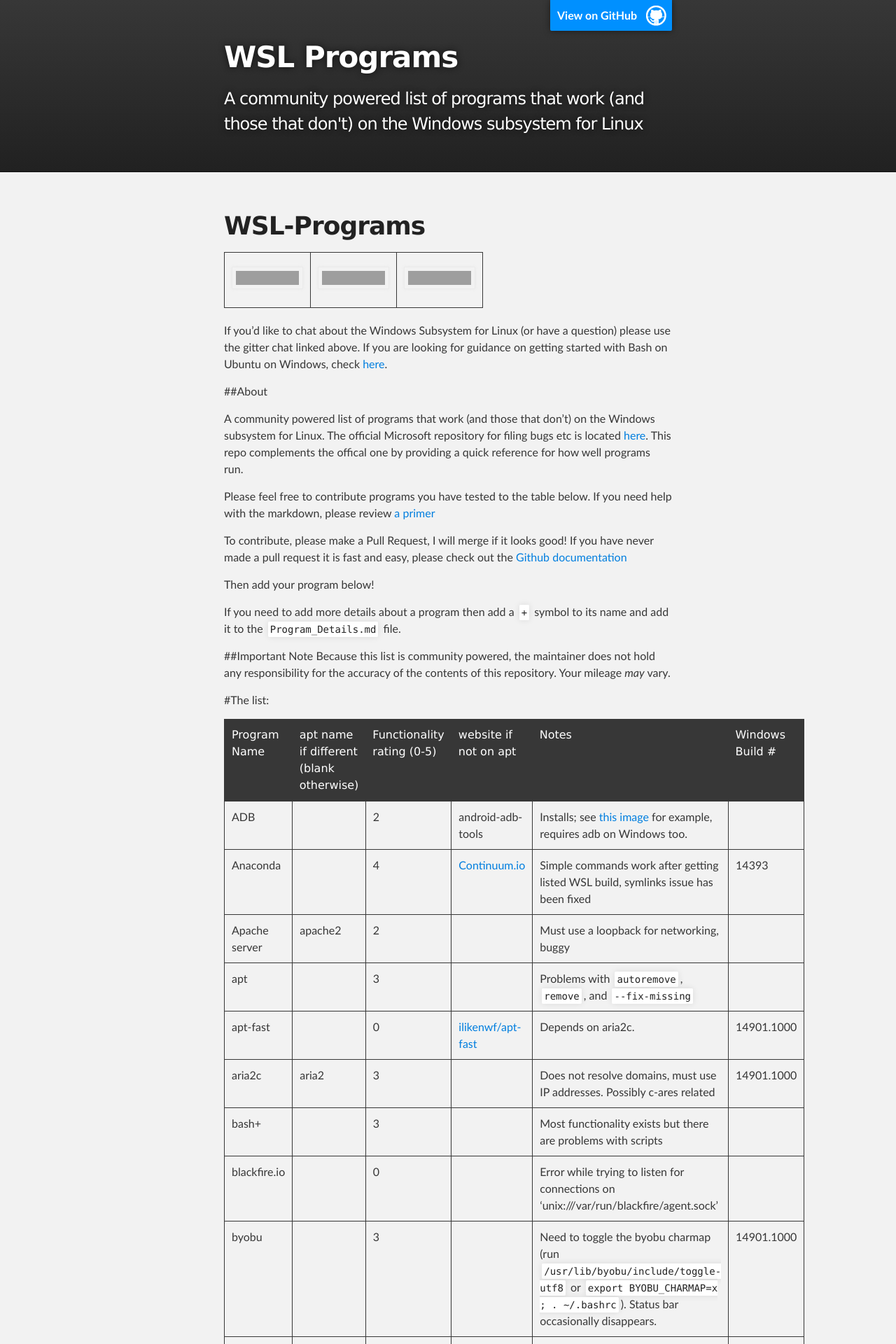
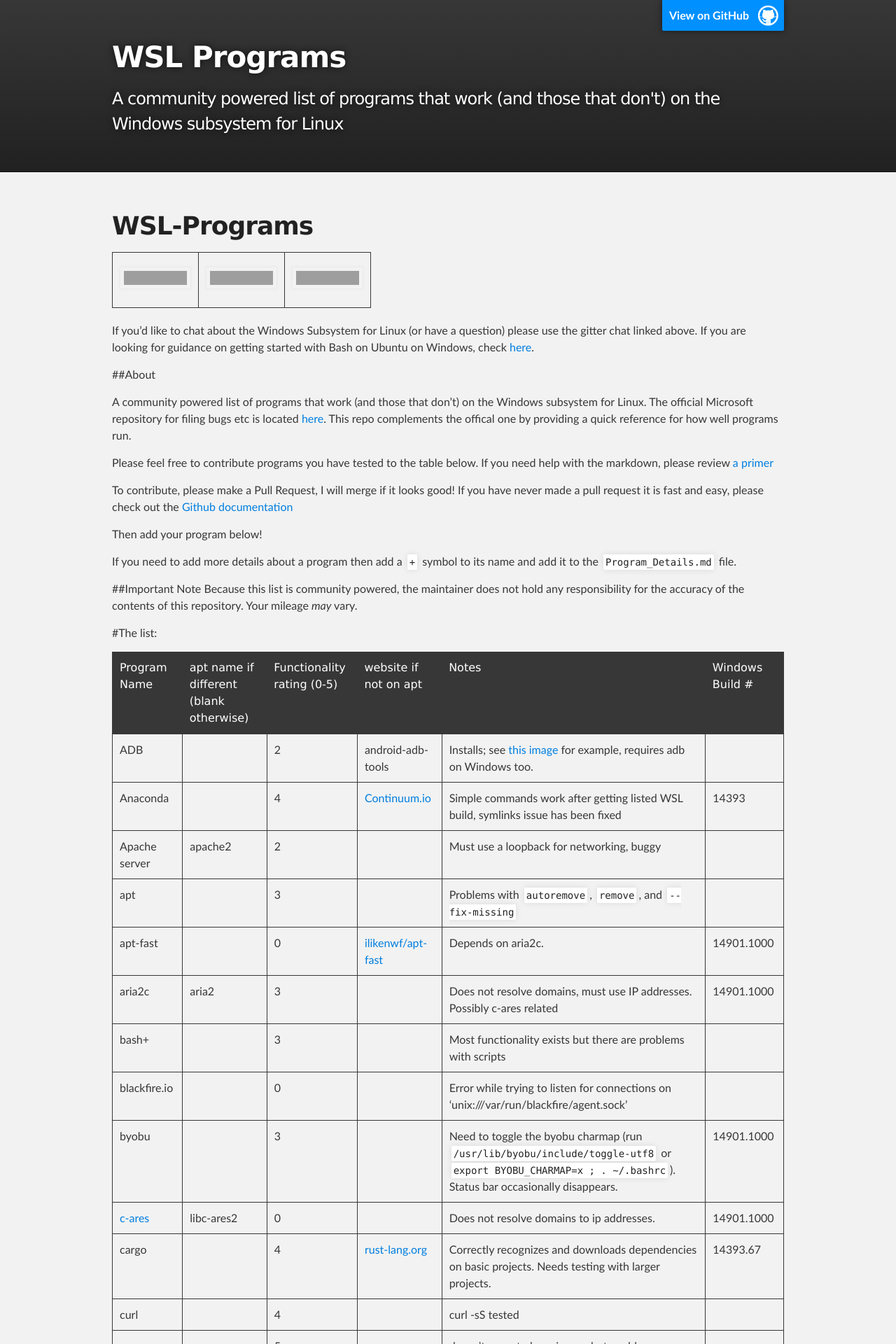
Before and after one commit to ethanhs/WSL-Programs, a Jekyll site: the page built from README.md, in a window 1280 px wide. Shown: the top 1920 px of the page at 70% size. Built offline with Jekyll 4.4.1, drawn with Linux system fonts in a browser that asks for light colours; our own code applies the rules of GitHub Pages for plain Markdown files; grey boxes are pictures that could not be loaded.

Commit message:
increase page width

```diff
--- a/assets/css/style.scss
+++ b/assets/css/style.scss
@@ -2,3 +2,7 @@
 ---
 
 @import "jekyll-theme-slate";
+
+.inner {
+  max-width: 960px;
+}
```
